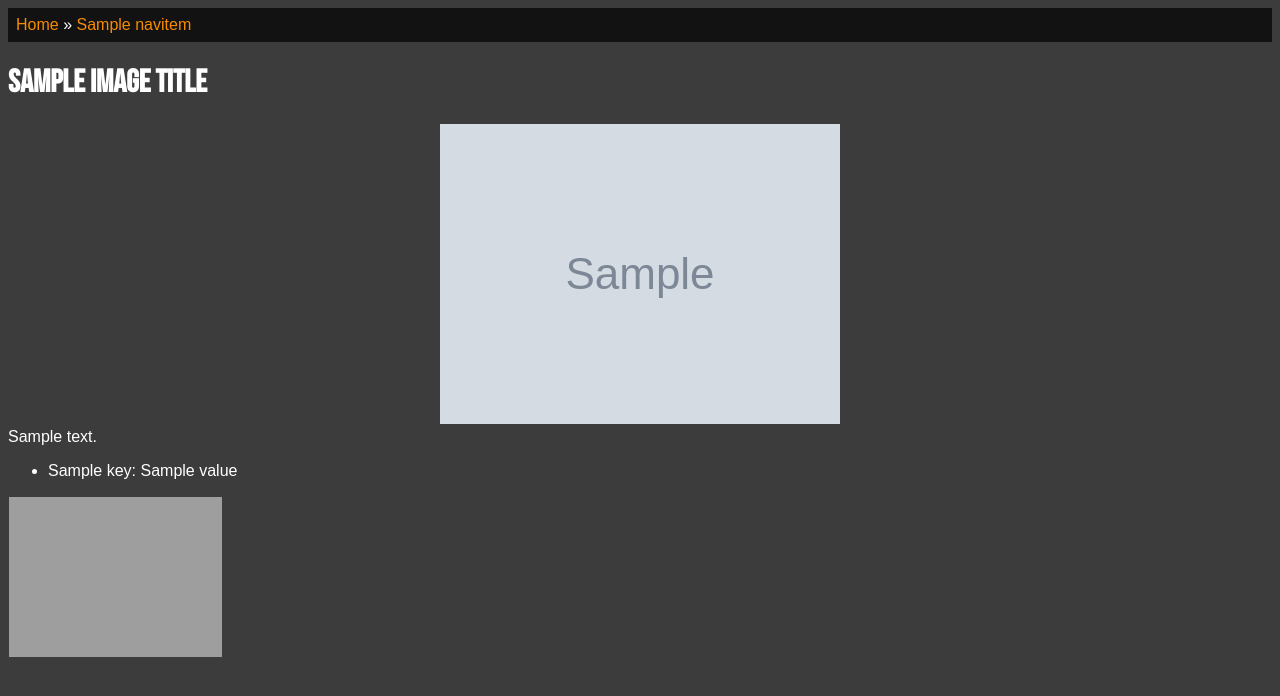
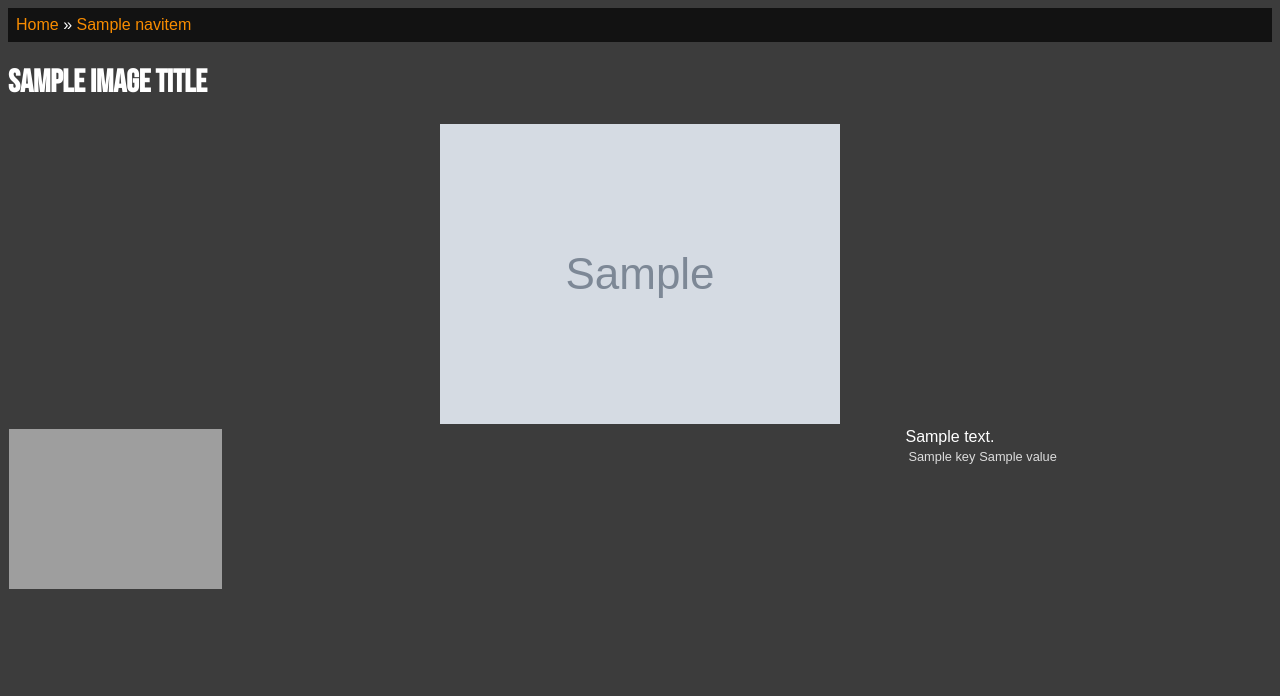
Before and after one commit to aquatix/imagine-gallery, a Django app: template imaginegallery/imagine/templates/image/detail.html in a window 1280 px wide. Shown: the top 696 px of the page. Run offline with Django 3.2, Linux system fonts and the light colour scheme; tables that the repository leaves empty hold one stand-in row (values such as "Sample post"); the template is opened without the code that fills it: values that come from a table or form of the project are taken from there, most other values are stand-ins (such as "Sample title", 1, 10 or a date in 2020); grey boxes marked "Sample" are stand-in pictures; some libraries are stand-ins or nearby versions; some web fonts are replaced; grey boxes are pictures that could not be loaded.

Commit message:
Better layout for metadata

```diff
--- a/imaginegallery/imagine/static/css/imaginedark.css
+++ b/imaginegallery/imagine/static/css/imaginedark.css
@@ -88,3 +88,23 @@ a
 img .image_thumbnail
 {
 }
+
+#image_meta #thumbnails
+{
+    width: 68%;
+    float: left;
+}
+
+#image_meta #description
+{
+    width: 29%;
+    float: right;
+}
+
+#image_meta #exifhighlights
+{
+    width: 29%;
+    float: right;
+    color: #DDD;
+    font-size: .8em;
+}
--- a/imaginegallery/imagine/templates/image/detail.html
+++ b/imaginegallery/imagine/templates/image/detail.html
@@ -13,6 +13,10 @@
 
 </div>
 
+<div id="image_meta">
+
+{% include "image/thumbnails.html" %}
+
 {% if image_meta.description %}
 <div id="description">
     {{ description }}
@@ -21,14 +25,14 @@
 
 <div id="exifhighlights">
 
-    <ul>
+    <table>
         {% for exifitem in exif_highlights %}
-        <li>{{ exifitem.key}}: {{ exifitem.value }}</li>
+        <tr><td>{{ exifitem.key}}</td><td>{{ exifitem.value }}</td></tr>
         {% endfor %}
-    </ul>
+    </table>
 </div>
 
-{% include "image/thumbnails.html" %}
+</div>
 
 <script type="text/javascript">
 function leftArrowPressed() {
```
